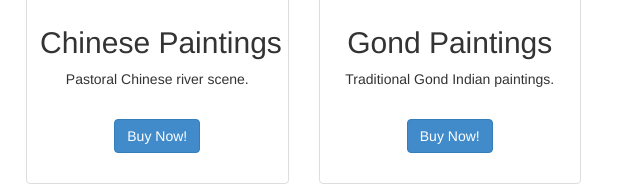
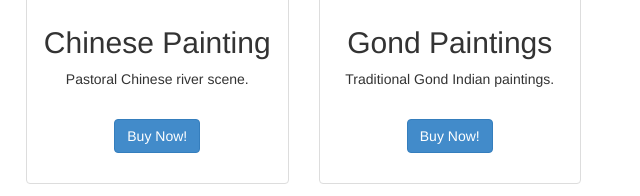
Before and after one commit to sangki810/module8, a plain HTML site: page index.html in a window 1280 px wide. Shown: the part 637-833 px from the top of the page, 629-1269 px from the left. Drawn offline with Linux system fonts and the light colour scheme.

Commit message:
Update index.html

```diff
--- a/index.html
+++ b/index.html
@@ -82,7 +82,7 @@
 					<div class="thumbnail">
 						<img src="images/chinese.png" alt="Landscapes" title="Landscapes">
 						<div class="caption">
-							<h2>Chinese Paintings</h2>
+							<h2>Chinese Painting</h2>
 							<p>Pastoral Chinese river scene.</p>
 							<p>
 								<a id="img3" href="buy.html" class="btn btn-primary">Buy Now!</a>
```
